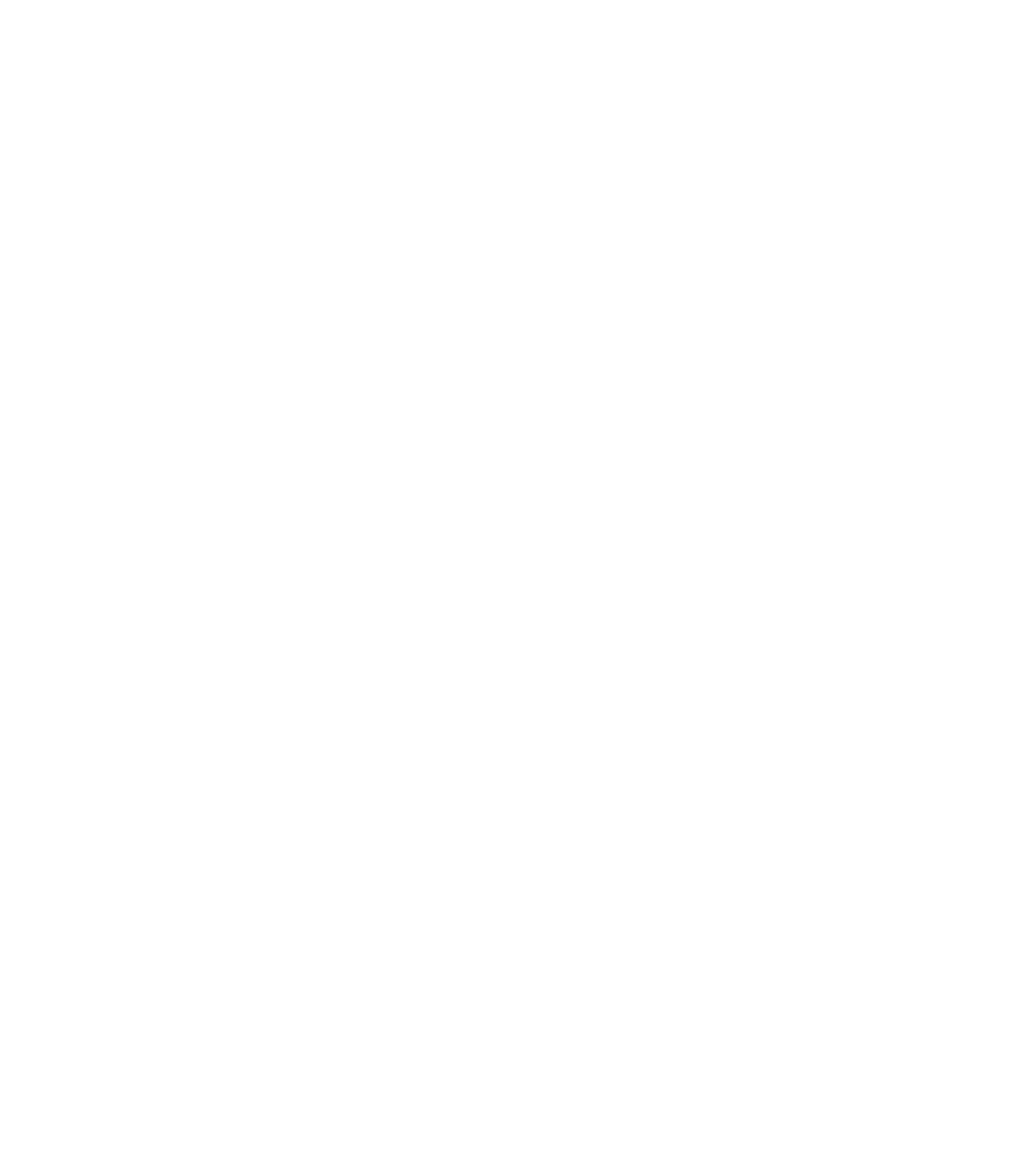
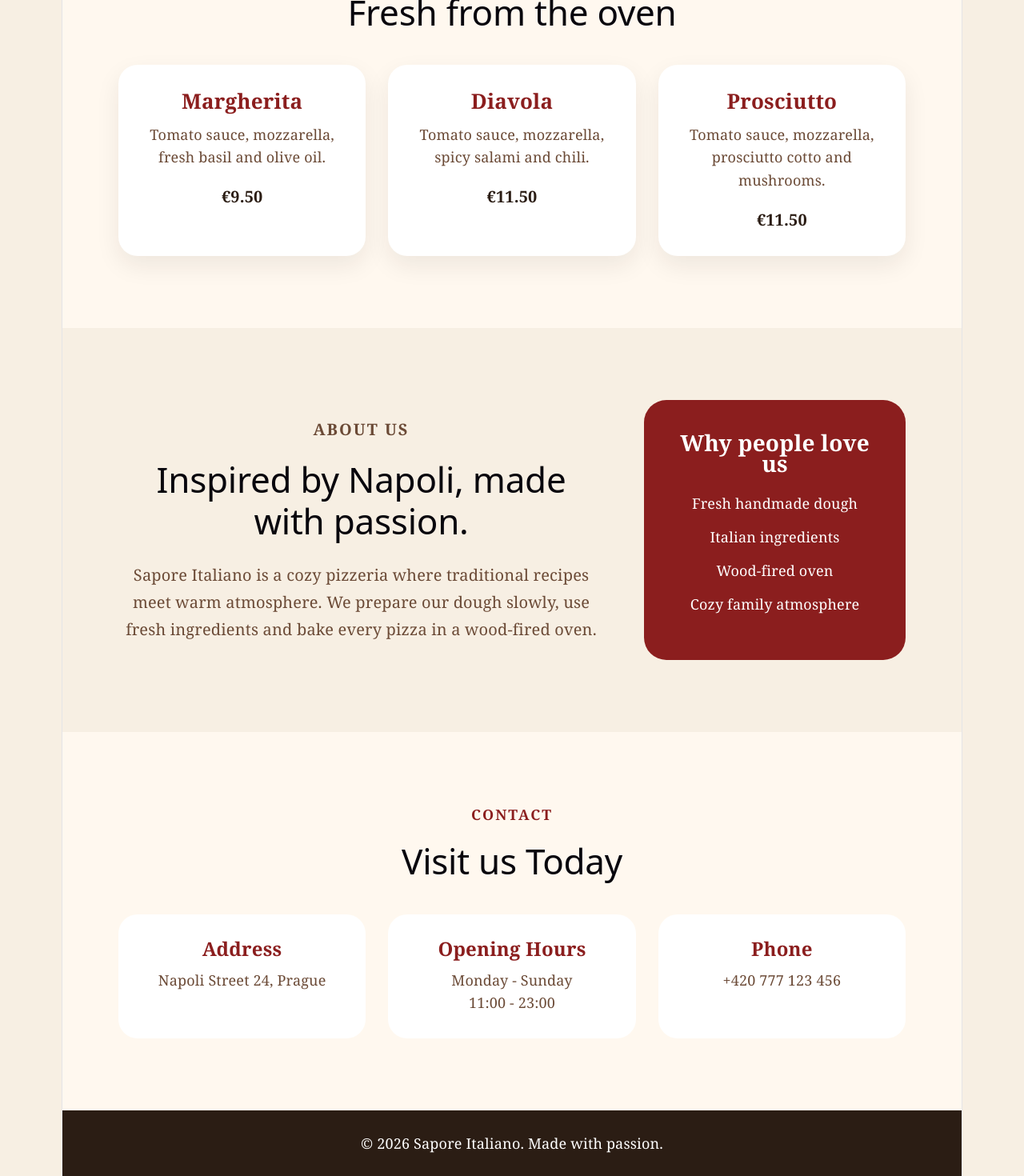
Before and after one commit to evolflow/pizzeria-website, a React (Vite) app: page / in a window 1280 px wide. Shown: the part 956-2426 px from the top of the page at 80% size. Before the commit the page ends 809 px from the top, so only its background shows below. Built offline with nearby package versions, Linux system fonts and the light colour scheme.

Commit message:
Coding Session 49 - Pizzeria website landing page

```diff
--- a/src/App.css
+++ b/src/App.css
@@ -68,7 +68,7 @@
   margin-bottom: 34px;
 }
 
-.hero buttom {
+.hero button {
   width: fit-content;
   background: #8b1e1e;
   color: white;
@@ -79,3 +79,128 @@
   font-weight: 700;
   cursor: pointer;
 }
+
+.hero button:hover {
+  background: #6f1717;
+}
+
+.menu {
+  padding: 90px 70px;
+  background: #fff8ef;
+}
+
+.menu h2 {
+  font-size: 44px;
+  margin-bottom: 40px;
+}
+
+.menu-grid {
+  display: grid;
+  grid-template-columns: repeat(3, 1fr);
+  gap: 28px;
+}
+
+.menu-card {
+  background: white;
+  padding: 32px;
+  border-radius: 24px;
+  box-shadow: 0 12px 30px rgba(43, 29, 20, 0.08);
+}
+
+.menu-card h3 {
+  color: #8b1e1e;
+  font-size: 26px;
+  margin-bottom: 14px;
+}
+
+.menu-card p {
+  color: #6b4a36;
+  line-height: 1.6;
+  margin-bottom: 22px;
+}
+
+.menu-card span {
+  font-size: 20px;
+  font-weight: 700;
+}
+
+.about {
+  padding: 90px 70px;
+  display: grid;
+  grid-template-columns: 1.3fr 0.7fr;
+  gap: 50px;
+  align-items: center;
+}
+
+.about-content h2 {
+  font-size: 44px;
+  margin-bottom: 24px;
+}
+
+.about-content p {
+  font-size: 20px;
+  line-height: 1.7;
+  color: #6b4a36;
+}
+
+.about-box {
+  background: #8b1e1e;
+  color: white;
+  padding: 40px;
+  border-radius: 28px;
+}
+
+.about-box h3 {
+  font-size: 28px;
+  margin-bottom: 24px;
+}
+
+.about-box ul {
+  list-style: none;
+}
+
+.about-box li {
+  font-size: 18px;
+  margin-bottom: 16px;
+}
+
+.contact {
+  padding: 90px 70px;
+  background: #fff8ef;
+}
+
+.contact h2 {
+  font-size: 44px;
+  margin-bottom: 40px;
+}
+
+.contact-grid {
+  display: grid;
+  grid-template-columns: repeat(3, 1fr);
+  gap: 28px;
+}
+
+.contact-grid div {
+  background: white;
+  padding: 30px;
+  border-radius: 24px;
+  box-shadow: 0 12px 30px rhgba(43, 29, 20, 0.08);
+}
+
+.contact-grid h3 {
+  color: #8b1e1e;
+  font-size: 24px;
+  margin-bottom: 12px;
+}
+
+.contact-grid p {
+  color: #6b4a36;
+  line-height: 1.6;
+}
+
+.footer {
+  padding: 28px 70px;
+  background: #2b1d14;
+  color: white;
+  text-align: center;
+}
--- a/src/App.jsx
+++ b/src/App.jsx
@@ -23,8 +23,84 @@
           A cozy Italian restaurant inspired by Napoli, created for people who
           love pizza, pasta, wine and warm atmosphere.
         </p>
-        <button>Viev Menu</button>
+        <button>View Menu</button>
       </section>
+      <section className="menu" id="menu">
+        <p className="small-title">Our Menu</p>
+
+        <h2>Fresh from the oven</h2>
+
+        <div className="menu-grid">
+          <div className="menu-card">
+            <h3>Margherita</h3>
+            <p>Tomato sauce, mozzarella, fresh basil and olive oil.</p>
+            <span>€9.50</span>
+          </div>
+
+          <div className="menu-card">
+            <h3>Diavola</h3>
+            <p>Tomato sauce, mozzarella, spicy salami and chili.</p>
+            <span>€11.50</span>
+          </div>
+
+          <div className="menu-card">
+            <h3>Prosciutto</h3>
+            <p>Tomato sauce, mozzarella, prosciutto cotto and mushrooms.</p>
+            <span>€11.50</span>
+          </div>
+        </div>
+      </section>
+      <section className="about" id="about">
+        <div className="about-content">
+          <p className="small-title">About us</p>
+
+          <h2>Inspired by Napoli, made with passion.</h2>
+
+          <p>
+            Sapore Italiano is a cozy pizzeria where traditional recipes meet
+            warm atmosphere. We prepare our dough slowly, use fresh ingredients
+            and bake every pizza in a wood-fired oven.
+          </p>
+        </div>
+        <div className="about-box">
+          <h3>Why people love us</h3>
+
+          <ul>
+            <li>Fresh handmade dough</li>
+            <li>Italian ingredients</li>
+            <li>Wood-fired oven</li>
+            <li>Cozy family atmosphere</li>
+          </ul>
+        </div>
+      </section>
+
+      <section className="contact" id="contact">
+        <p className="small-title">Contact</p>
+
+        <h2>Visit us Today</h2>
+
+        <div className="contact-grid">
+          <div>
+            <h3>Address</h3>
+            <p>Napoli Street 24, Prague</p>
+          </div>
+
+          <div>
+            <h3>Opening Hours</h3>
+            <p>Monday - Sunday</p>
+            <p>11:00 - 23:00</p>
+          </div>
+
+          <div>
+            <h3>Phone</h3>
+            <p>+420 777 123 456</p>
+          </div>
+        </div>
+      </section>
+
+      <footer className="footer">
+        <p>© 2026 Sapore Italiano. Made with passion.</p>
+      </footer>
     </div>
   );
 }
```
Also changed, not shown: 1 other file (tests, documents, lock files or other folders).
